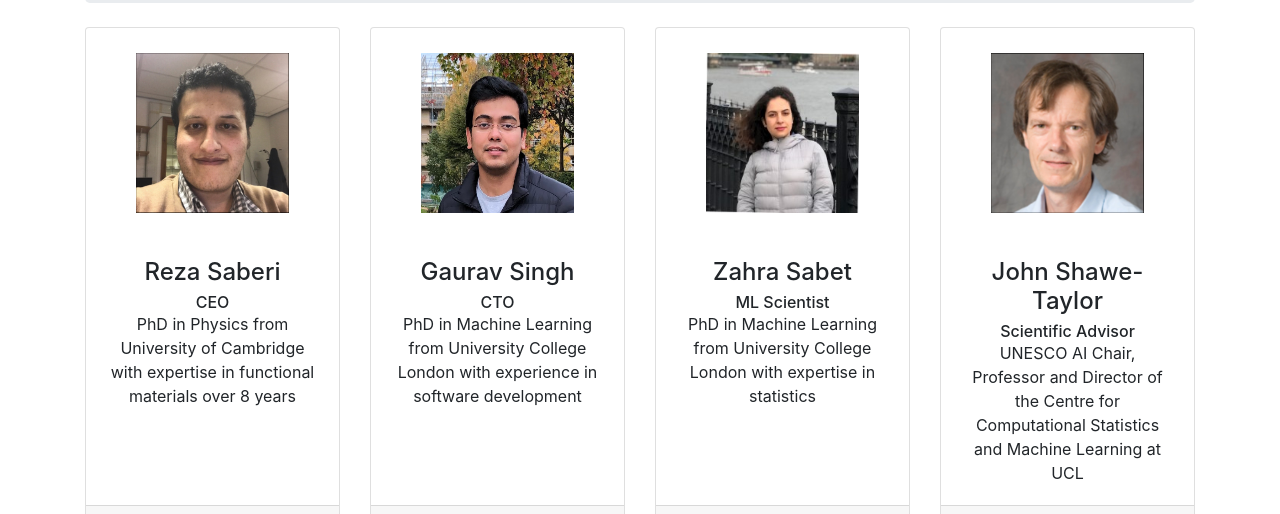
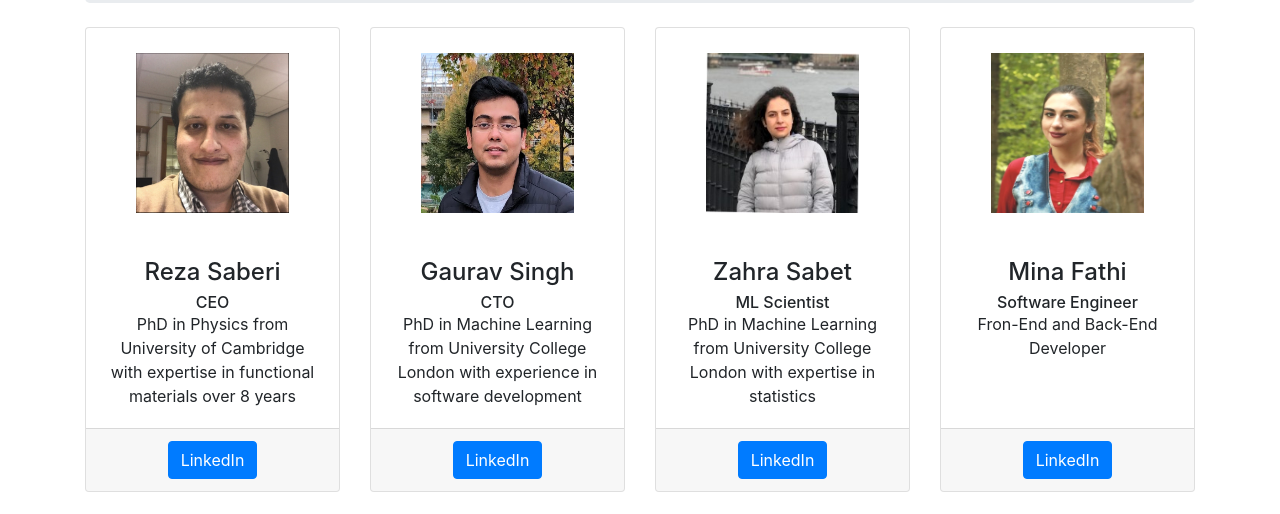
Before and after one commit to gauravsc/AI4MD-website, a website: page team.html in a window 1280 px wide. Shown: the part 261-775 px from the top of the page. Drawn offline with Linux system fonts and the light colour scheme.

```diff
--- a/team.html
+++ b/team.html
@@ -111,6 +111,19 @@
           </div>
         </div>
       </div>
+      <div class="col-lg-3 col-md-6 mb-4">
+          <div class="card h-100">
+          <img class="timg" src="./images/mina.jpg" alt="">
+          <div class="card-body">
+            <h4 class="card-title">Mina Fathi</h4>
+            <h6 class="card-subtitle"> Software Engineer </h6>
+            <p class="card-text">Fron-End and Back-End Developer</p>
+          </div>
+          <div class="card-footer">
+            <a href="https://www.linkedin.com/in/mina-fathi-a573101a1/" class="btn btn-primary" target="_blank" >LinkedIn</a>
+          </div>
+        </div>
+      </div>
 
       <div class="col-lg-3 col-md-6 mb-4">
           <div class="card h-100">
```
Also changed, not shown: images/mina.jpg (added), 2 other files.
